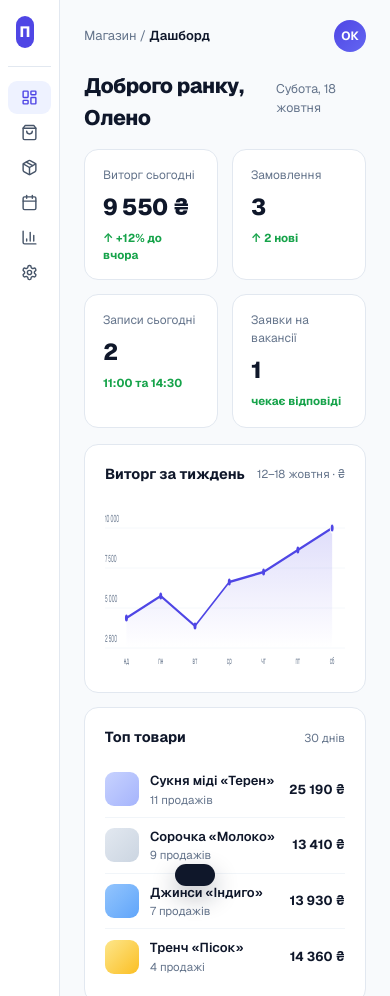
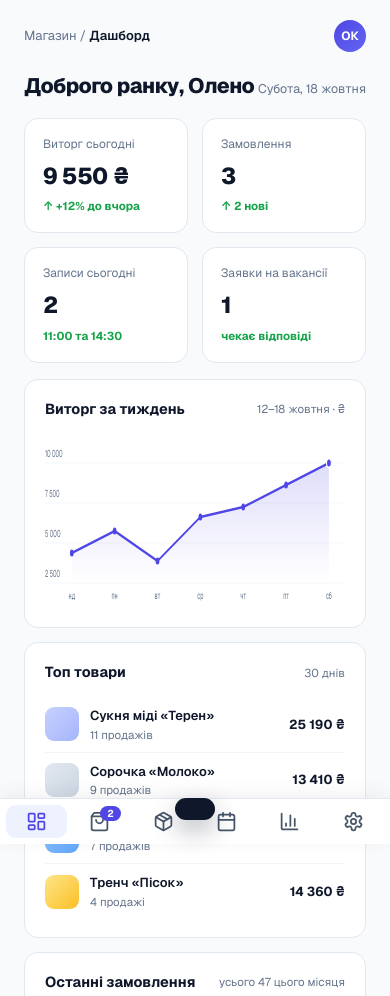
Before and after one commit to RymarUA/SmartHire-Showcase, a plain HTML site: page demo/dash/index.html in a window 390 px wide. Shown: the top 996 px of the page. Drawn offline with Linux system fonts and the light colour scheme.

Commit message:
feat(dash): sticky bottom nav instead of left sidebar

```diff
--- a/demo/dash/index.html
+++ b/demo/dash/index.html
@@ -76,20 +76,23 @@
   body { font-family: "Geist", -apple-system, "Segoe UI", sans-serif; background: var(--bg-alt); color: var(--text); font-size: 14px; line-height: 1.5; -webkit-font-smoothing: antialiased; transition: background .25s; }
 
   .app { display: flex; min-height: 100vh; }
-  .side { width: 216px; flex-shrink: 0; background: var(--panel); border-right: 1px solid var(--border); padding: 20px 14px; display: flex; flex-direction: column; }
-  .brand { display: flex; align-items: center; gap: 9px; padding: 0 8px 18px; border-bottom: 1px solid var(--border); margin-bottom: 14px; }
-  .brand-mark { width: 32px; height: 32px; border-radius: 9px; background: var(--primary); color: #fff; font-weight: 800; font-size: 15px; display: flex; align-items: center; justify-content: center; }
-  .brand-name { font-weight: 700; font-size: 15px; letter-spacing: -.3px; }
+  /* навігація — липкий нижній бар, як у мобільних застосунках */
+  .side {
+    position: fixed; bottom: 0; left: 0; right: 0; z-index: 50;
+    display: flex; flex-direction: row; align-items: stretch; gap: 2px;
+    background: var(--panel); border-top: 1px solid var(--border);
+    padding: 6px 6px calc(6px + env(safe-area-inset-bottom, 0px));
+    box-shadow: 0 -4px 20px rgba(15,23,42,.06);
+  }
+  .brand, .nav-label, .side-foot { display: none; }
   .demo-pill { display: inline-block; font-size: 10px; font-weight: 700; letter-spacing: .6px; color: var(--amber); background: var(--pill-bg); border: 1px solid var(--pill-border); border-radius: 999px; padding: 2px 8px; margin-top: 3px; }
-  .nav-label { font-size: 10px; font-weight: 700; text-transform: uppercase; letter-spacing: .8px; color: var(--soft); padding: 10px 10px 6px; }
-  .nav-item { display: flex; align-items: center; gap: 10px; padding: 8px 10px; border-radius: 9px; color: var(--muted); font-size: 13.5px; font-weight: 500; margin-bottom: 2px; cursor: pointer; border: none; background: none; width: 100%; text-align: left; font-family: inherit; }
-  .nav-item svg { width: 17px; height: 17px; flex-shrink: 0; }
+  .nav-item { position: relative; flex: 1; display: flex; flex-direction: column; align-items: center; justify-content: center; gap: 3px; padding: 6px 4px; border-radius: 10px; color: var(--muted); font-size: 10.5px; font-weight: 500; cursor: pointer; border: none; background: none; text-align: center; font-family: inherit; }
+  .nav-item svg { width: 19px; height: 19px; flex-shrink: 0; }
   .nav-item.active { background: var(--tint); color: var(--primary-ink); font-weight: 600; }
   .nav-item:hover:not(.active) { background: var(--bg-alt); }
-  .nav-badge { margin-left: auto; background: var(--primary); color: #fff; font-size: 10px; font-weight: 700; border-radius: 999px; padding: 1px 7px; }
-  .side-foot { margin-top: auto; padding: 12px 8px 0; border-top: 1px solid var(--border); font-size: 11px; color: var(--soft); }
+  .nav-badge { position: absolute; top: 1px; right: 14%; background: var(--primary); color: #fff; font-size: 10px; font-weight: 700; border-radius: 999px; padding: 1px 7px; }
 
-  .main { flex: 1; min-width: 0; padding: 20px 24px 32px; }
+  .main { flex: 1; min-width: 0; padding: 20px 24px 96px; }
   .topbar { display: flex; align-items: center; justify-content: space-between; margin-bottom: 18px; }
   .crumb { font-size: 13px; color: var(--soft); }
   .crumb b { color: var(--text); font-weight: 600; }
@@ -161,17 +164,18 @@
   .book-name { font-weight: 600; font-size: 13px; }
   .book-sub { font-size: 11.5px; color: var(--soft); }
 
-  .toast { position: fixed; bottom: 18px; left: 50%; transform: translate(-50%, 60px); background: #0f172a; color: #fff; font-size: 13px; font-weight: 600; border-radius: 12px; padding: 11px 20px; z-index: 60; transition: transform .25s cubic-bezier(.2,.9,.3,1.2); pointer-events: none; box-shadow: 0 10px 24px rgba(15,23,42,.3); }
+  .toast { position: fixed; bottom: 84px; left: 50%; transform: translate(-50%, 60px); background: #0f172a; color: #fff; font-size: 13px; font-weight: 600; border-radius: 12px; padding: 11px 20px; z-index: 60; transition: transform .25s cubic-bezier(.2,.9,.3,1.2); pointer-events: none; box-shadow: 0 10px 24px rgba(15,23,42,.3); }
   .toast.show { transform: translate(-50%, 0); }
 
   @media (max-width: 860px) {
-    .side { width: 60px; padding: 16px 8px; }
-    .brand-name, .nav-label, .nav-item span:not(.nav-badge), .side-foot, .demo-pill { display: none; }
-    .nav-item { justify-content: center; }
-    .nav-badge { display: none; }
     .kpis { grid-template-columns: 1fr 1fr; }
     .row2 { grid-template-columns: 1fr; }
     .search { display: none; }
+  }
+  @media (max-width: 640px) {
+    .nav-item span:not(.nav-badge) { display: none; }
+    .nav-item svg { width: 21px; height: 21px; }
+    .nav-badge { right: 16%; }
   }
 </style>
 </head>
```
